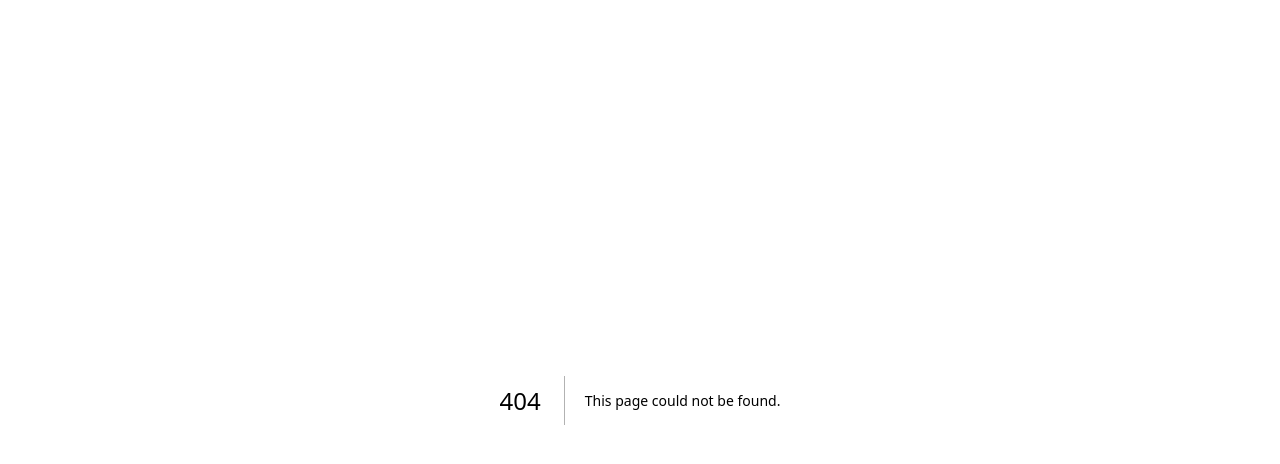
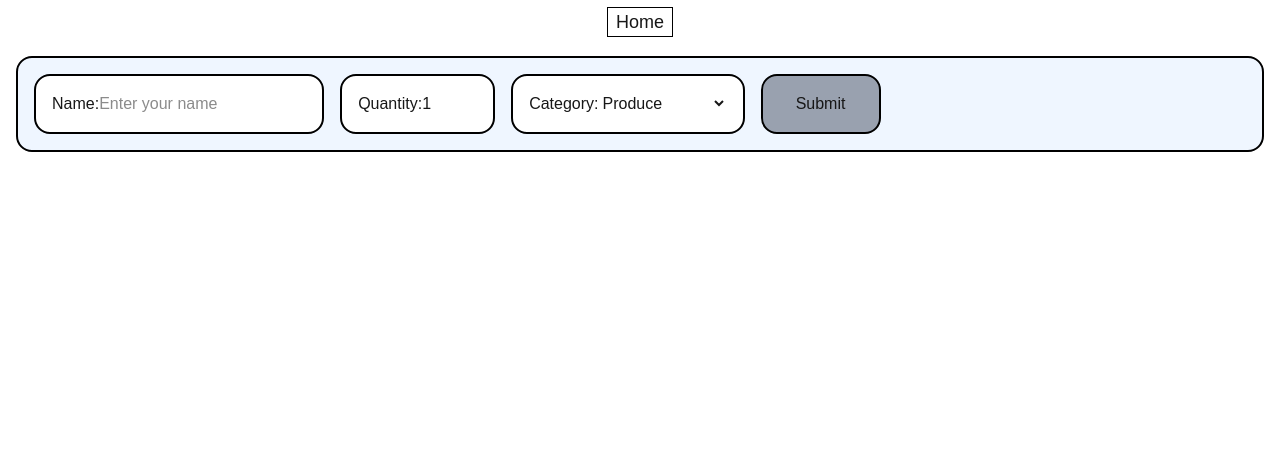
Before and after one commit to KeithSharman/cprg306-assignments, a Next.js app: page /week-4 in a window 1280 px wide. Before the commit this address had no page. Shown: the top 464 px of the page. Built offline with nearby package versions, Linux system fonts and the light colour scheme.

Commit message:
week-4-done

```diff
--- a/app/page.tsx
+++ b/app/page.tsx
@@ -7,6 +7,7 @@ export default function Page() {
       <nav><ul>
         <li><Link href="\week-2">Week 2</Link></li>
         <li><Link href="\week-3">Week 3</Link></li>
+        <li><Link href="\week-4">Week 4</Link></li>
       </ul></nav>
     </main>
     )
--- /dev/null
+++ b/app/week-4/new-item.tsx
@@ -0,0 +1,79 @@
+import Link from "next/link";
+import { SetStateAction, useState } from "react";
+
+export default function NewItem() {
+  const [name, setName] = useState("");
+
+    const handleChange = (event: { target: { value: string; }; }) => {
+        setName(event.target.value);
+    };
+
+    const [quantity, setCount] = useState(1);
+
+    const handleQuantityChange = (event: { target: { value: string; }; }) => {
+        setCount(parseInt(event.target.value));
+    };
+
+    const [category, setCategory] = useState("produce");
+    const handleCategoryChange = (event: { target: { value: SetStateAction<string>; }; }) => {
+        setCategory(event.target.value);
+    };
+
+    const handleSubmit = (event: { preventDefault: () => void; }) => {
+        event.preventDefault();
+        if (!name || name.length < 2) {
+            alert("Name must be at least 2 characters long and exist.");
+            return;
+        }
+        const item = {
+            name: name,
+            quantity: quantity,
+            category: category
+        };
+        console.log(item);
+        alert(`name:${name}, Quantity: ${quantity}, category: ${category}`);
+        setName("");
+        setCount(1);
+        setCategory("produce");
+        setNameTouched(false);
+    };
+
+    const [nameTouched, setNameTouched] = useState(false);
+    const handleNameTouched = () => {
+        if (!name || name.length < 2) {
+            alert("Name must be at least 2 characters long");
+        }
+        setNameTouched(true);
+    };
+
+  return (
+    <form onSubmit={handleSubmit} className="flex flex-row gap-4 border-black border-2 p-4 m-4 rounded-2xl justify-content-center bg-blue-50">
+      <label className=" bg-white border-black border-2 rounded-2xl p-4 justify-content-center">
+        Name:
+        <input onBlur={handleNameTouched} className={nameTouched && !name ? "border border-red-500" : "hover:border-black hover:border-2"} required type="text" placeholder="Enter your name" value={name} onChange={handleChange} />
+        {(nameTouched && !name) ? <p className="text-red-500">Name is required</p> : null}
+      </label>
+      <label className="border-black border-2 bg-white rounded-2xl p-4 justify-content-center">
+        Quantity:
+        <input type="number" value={quantity} onChange={handleQuantityChange} min={1} max={99} required className="hover:border-black hover:border-2"/>
+      </label>
+      <label className="border-black border-2 rounded-2xl p-4 bg-white justify-content-center">
+        Category:
+        <select value={category} onChange={handleCategoryChange} className="hover:border-black hover:border-2">
+          <option value="Produce">Produce</option>
+          <option value="Dairy">Dairy</option>
+          <option value="Bakery">Bakery</option>
+          <option value="Meat">Meat</option>
+          <option value="Frozen Foods">Frozen Foods</option>
+          <option value="Canned Goods">Canned Goods</option>
+          <option value="Dry Goods">Dry Goods</option>
+          <option value="Beverages">Beverages</option>
+          <option value="Snacks">Snacks</option>
+          <option value="Household">Household</option>
+          <option value="Other">Other</option>
+        </select>
+      </label>
+      <input disabled={!name || !category || !quantity} className="disabled:bg-gray-400 disabled:cursor-not-allowed border-black border-2 rounded-2xl p-4 justify-content-center w-30  bg-white enabled:bg-green-500" type="submit" value="Submit" />
+    </form>
+  );
+}
--- /dev/null
+++ b/app/week-4/page.tsx
@@ -0,0 +1,87 @@
+"use client";
+import NewItem from "./new-item";
+import Link from "next/link";
+
+import { SetStateAction, useState } from "react";
+
+export default function Page() {
+    return(
+        <main>
+            <nav className="text-center text-lg p-1 m-1"><Link href="/" className="border border-black px-2 py-1 hover:bg-black hover:text-white">Home</Link></nav>
+            <NewItem />
+        </main>
+    );
+}
+
+export function Form() {
+  const [name, setName] = useState("");
+
+    const handleChange = (event: { target: { value: SetStateAction<string>; }; }) => {
+        setName(event.target.value);
+    };
+
+    const [quantity, setCount] = useState(1);
+
+    const handleQuantityChange = (event: { target: { value: string; }; }) => {
+        setCount(parseInt(event.target.value));
+    };
+
+    const [category, setCategory] = useState("produce");
+    const handleCategoryChange = (event: { target: { value: SetStateAction<string>; }; }) => {
+        setCategory(event.target.value);
+    };
+
+    const handleSubmit = (event: { preventDefault: () => void; }) => {
+        event.preventDefault();
+        if (!name || name.length < 2) {
+            alert("Name must be at least 2 characters long and exist.");
+            return;
+        }
+        const item = {
+            name: name,
+            quantity: quantity,
+            category: category
+        };
+        console.log(item);
+        alert(`Item State: ${name}, ${quantity}, ${category}`);
+        setName("");
+        setCount(1);
+        setCategory("produce");
+    };
+
+    const [nameTouched, setNameTouched] = useState(false);
+    const handleNameTouched = () => {
+        setNameTouched(true);
+    };
+
+  return (
+    <form onSubmit={handleSubmit} >
+      <label>
+        Name:
+        <input onBlur={handleNameTouched} className={nameTouched ? "border border-red-500" : ""} required type="text" placeholder="Enter your name" value={name} onChange={handleChange} />
+        {(nameTouched && !name) ? <p className="text-red-500">Name is required</p> : null}
+      </label>
+      <label>
+        Quantity:
+        <input type="number" value={quantity} onChange={handleQuantityChange} min={1} max={99} required/>
+      </label>
+      <label>
+        Category:
+        <select value={category} onChange={handleCategoryChange}>
+          <option value="Produce">Produce</option>
+          <option value="Dairy">Dairy</option>
+          <option value="Bakery">Bakery</option>
+          <option value="Meat">Meat</option>
+          <option value="Frozen Foods">Frozen Foods</option>
+          <option value="Canned Goods">Canned Goods</option>
+          <option value="Dry Goods">Dry Goods</option>
+          <option value="Beverages">Beverages</option>
+          <option value="Snacks">Snacks</option>
+          <option value="Household">Household</option>
+          <option value="Other">Other</option>
+        </select>
+      </label>
+      <input disabled={!name || !category || !quantity} className="disabled:bg-gray-400 disabled:cursor-not-allowed" type="submit" value="Submit" />
+    </form>
+  );
+}
```
